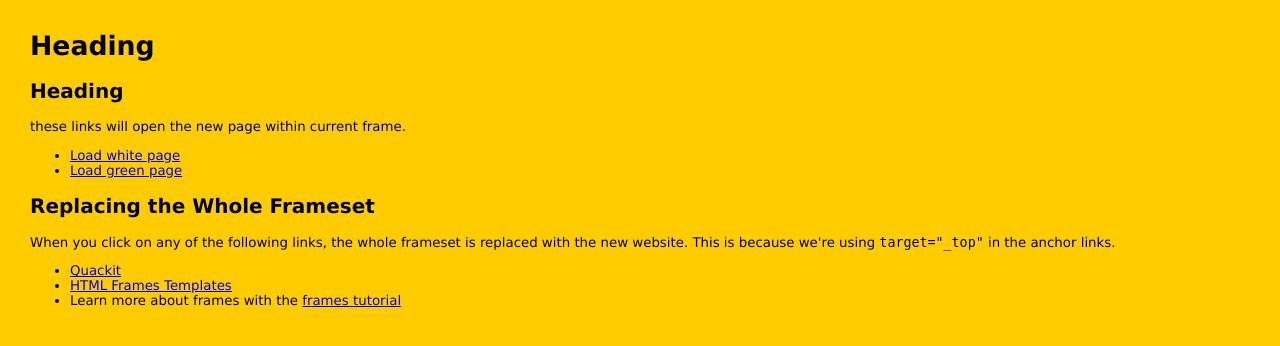
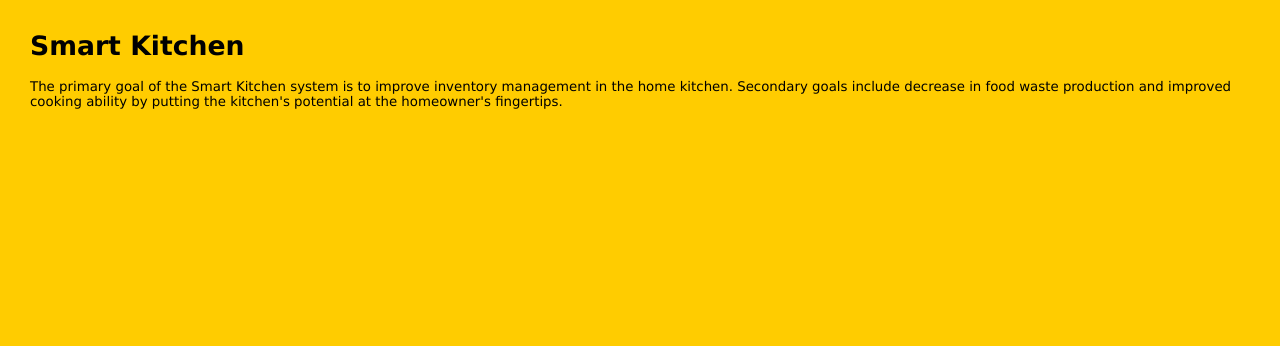
Before and after one commit to Chucksta/smartkitchen, a PHP site: page /webtemplate/content.html in a window 1280 px wide. Shown: the top 346 px of the page. Run offline with PHP 8.4, Linux system fonts and the light colour scheme.

Commit message:
images added

```diff
--- a/webtemplate/content.html
+++ b/webtemplate/content.html
@@ -11,8 +11,10 @@ body {
 </style>
 </head>
 <body>
-<h1>Heading</h1>
-<h2>Heading</h2>
+<h1>Smart Kitchen</h1>
+<p>The primary goal of the Smart Kitchen system is to improve inventory management in the home kitchen. Secondary goals include decrease in food waste production and improved cooking ability by putting the kitchen's potential at the homeowner's fingertips.</p>
+
+<!--
 <p>these links will open the new page within current frame.</p>
 <ul>
 	<li><a href="white.html" target="content">Load white page</a></li>
@@ -27,7 +29,7 @@ body {
 	<li>Learn more about frames with the <a href="http://www.quackit.com/html/tutorial/html_frames.cfm" target="_top">frames tutorial</a><//li>
 </ul>
 
-<!--<h2>Open a New Window</h2>
+<h2>Open a New Window</h2>
 <p>These links open in a new browser window. This is because we use <code>target="_blank"</code>.</p>
 <ul>
 	<li><a href="http://www.code-generator.net" target="_blank">Code Generator</a></li>
--- a/webtemplate/footer.html
+++ b/webtemplate/footer.html
@@ -16,6 +16,8 @@ a {
 </head>
 <body>
 <h3>Music</h3>
+
 <p><iframe src="http://widgets.itunes.apple.com/widget.html?c=us&brc=FFFFFF&blc=FFFFFF&trc=FFFFFF&tlc=FFFFFF&d=Music in the Kitchen&t=Smart Kitchen&m=song&e=song&w=250&h=325&ids=406597&wt=playlist&partnerId=&affiliate_id=" frameborder=0 style="overflow-x:hidden;overflow-y:hidden;width:325px;height: 300px;border:0px"></iframe></p>
+
 </body>
 </html>
--- a/webtemplate/order_groceries.html
+++ b/webtemplate/order_groceries.html
@@ -15,5 +15,9 @@ body {
 <h1>Order Groceries</h1>
 
 <body>
+
+<p><a href="http://www.amazon.com"><img src="amazon.PNG" width="169" height="159" /></a> <a href="http://www.walmart.com"><img src="walmart.PNG" width="175" height="161" /></a></p>
+<p><a href="http://www.netgrocer.com"><img src="netgrocer.PNG" width="174" height="158" /></a> <a href="http://www.google.com"><img src="search.PNG" width="173" height="159" /></a></p></h1>
+
 </body>
 </html>
--- a/webtemplate/searchview.php
+++ b/webtemplate/searchview.php
@@ -5,8 +5,9 @@
         <title></title>
     </head>
     <body>
-        <input type="button" value="Return to Homepage" onClick="location.href='index.php'">
-        <?php
+        <input type="button" value="Return to Homepage" onClick="location.href='content.html'">
+
+		<?php
         $connect = mysql_connect('localhost', 'root', '') or die(mysql_error());
         mysql_select_db('smartkitchen') or die(mysql_error());
 
--- a/webtemplate/top_nav.html
+++ b/webtemplate/top_nav.html
@@ -12,7 +12,7 @@ body {
 </head>
 <body>
 
-<p><a href="frames_example_5.html"><img src="smart kitchen heading.PNG" width="654" height="75" align="middle" /></a></p>
+<img src="smart kitchen heading.PNG" width="654" height="75" align="middle" /></a>
 
 <!--<a href="menu_1.html" target="menu">Item Inventory</a> | <a href="menu_2.html" target="menu">Utilities</a> | <a href="menu_2.html" target="menu">Recipes</a> | <a href="menu_2.html" target="menu">Administrator Functions</a></p>-->
 
```
Also changed, not shown: webtemplate/amazon.PNG (added), webtemplate/netgrocer.PNG (added), webtemplate/search.PNG (added), webtemplate/walmart.PNG (added).
